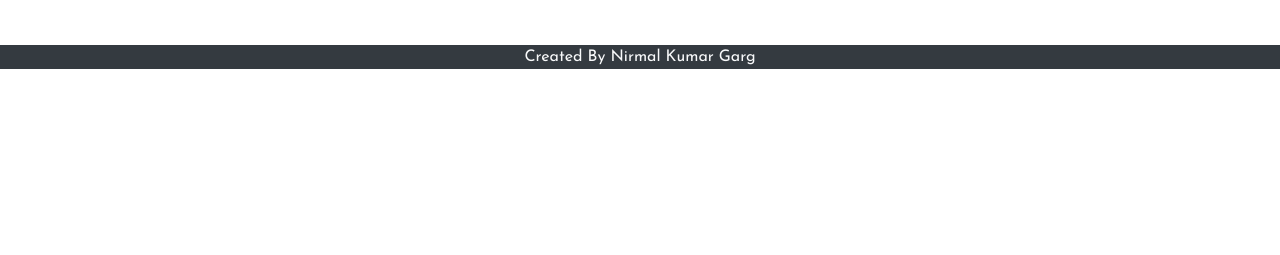
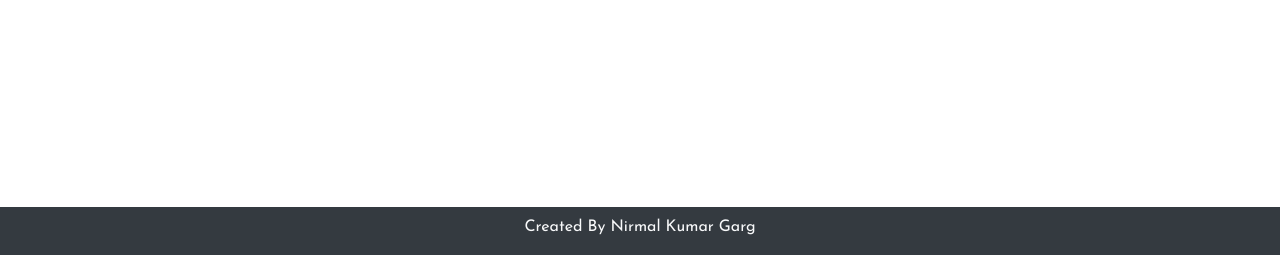
Before and after one commit to nirmalgarg2006/india-coivid19-tracker, a website: page index.html in a window 1280 px wide. Shown: the part 545-800 px from the top of the page. Drawn offline with nearby package versions, Linux system fonts and the light colour scheme; no server answers.

Commit message:
adding footer and file

```diff
--- a/index.html
+++ b/index.html
@@ -17,6 +17,16 @@
     		padding: 0;
     		font-family: 'Josefin Sans', sans-serif;
     	}
+
+        .footer {
+   position: fixed;
+   left: 0;
+   bottom: 0;
+   width: 100%;
+   background-color: Black;
+   color: white;
+   text-align: center;
+}
 	</style>
 
 </head>
@@ -103,7 +113,7 @@
     <section>
         <section>
             <footer>
-        <div class="bg-dark mb-5">
+        <div class="bg-dark footer pt-2">
             <p class="text-center text-light">Created By Nirmal Kumar Garg</p>
         </div>
     </footer>
--- a/server.js
+++ b/server.js
@@ -16,6 +16,10 @@ app.get('/statewisecovidcases.html', (req,res) => {
     res.sendFile( __dirname + "/" + "statewisecovidcases.html" );
 });
 
+app.get('/image', (req,res) => {
+    res.sendFile( __dirname + "/" + "sampleimage.png" );
+})
+
 const server = app.listen(process.env.PORT || 8080, () => {
     const host = server.address().address
     const port = server.address().port
```
Also changed, not shown: statewisecovidcases.html (+10 -1 lines), sampleimage.png (added).
